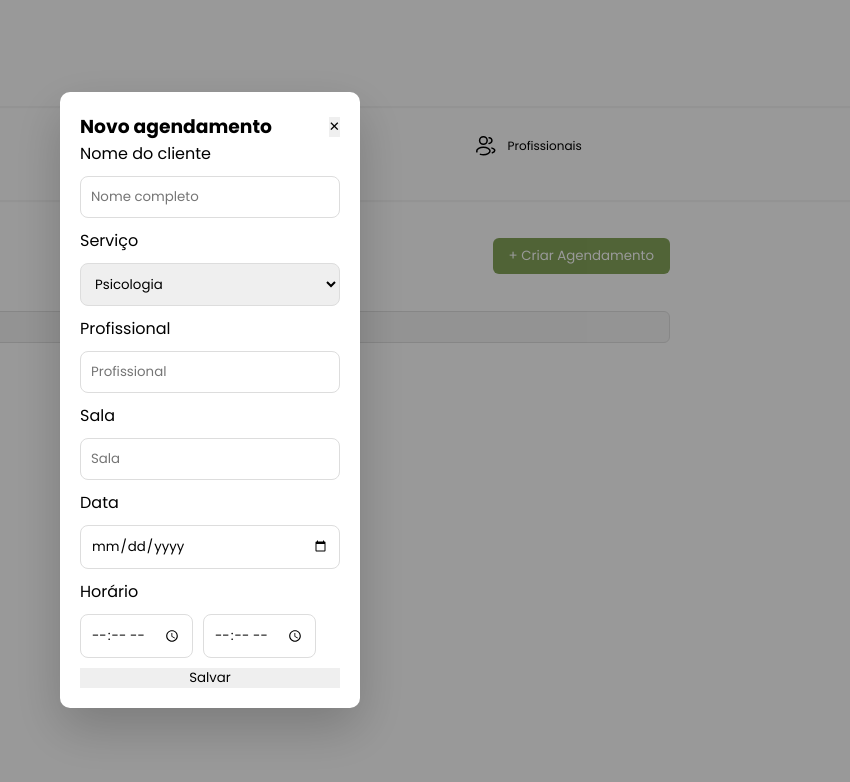
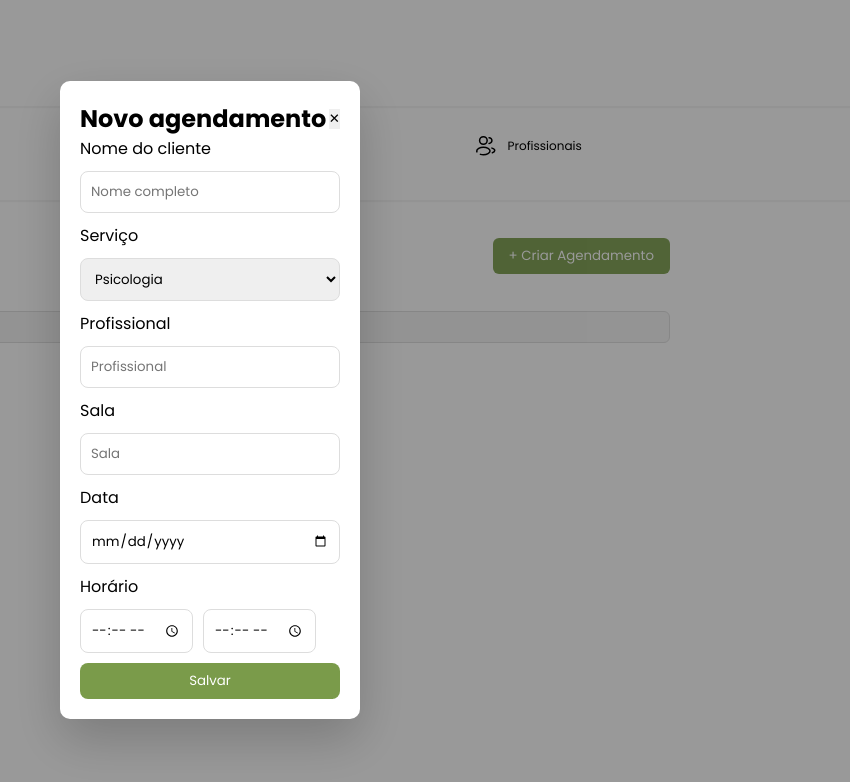
Before and after one commit to Univesp-Projeto-Integrador-TI/web-agendamento, a plain HTML site: page index.html in a window 1280 px wide. Both pictures are taken after typing "2020-01-15", "Sample" into the empty fields and a click on the button "+ Criar Agendamento". Shown: the full height of the page, 430-1280 px from the left. Drawn offline with Linux system fonts and the light colour scheme.

Commit message:
feat: adicionando class no botão de submit

```diff
--- a/index.html
+++ b/index.html
@@ -47,12 +47,11 @@
             <div class="modal">
 
                 <div class="modal-header">
-                <h3 id="modalTitulo">Novo agendamento</h3>
+                    <h2 id="modalTitulo">Novo agendamento</h2>
                     <button id="closeModal">✕</button>
                 </div>
 
                 <form id="form">
-
                     <label for="nome-cliente">Nome do cliente</label>
                     <input type="text" id="cliente" placeholder="Nome completo" required>
 
@@ -80,8 +79,7 @@
                         <input type="time" id="fim" required>
                     </div>
 
-                <button type="submit">Salvar</button>
-
+                    <button class="submit" type="submit">Salvar</button>
                 </form>
 
             </div>
```
Lines whose indentation alone changed are shown as unchanged.
